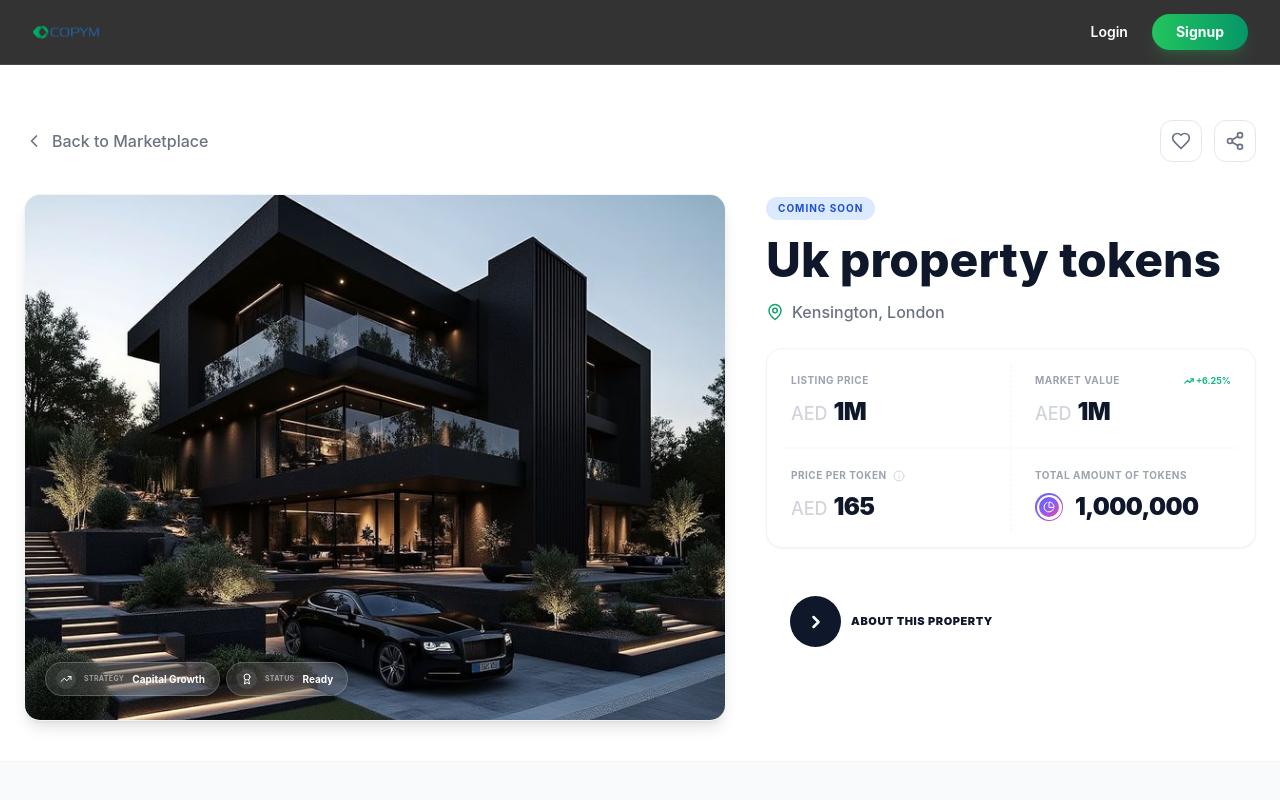
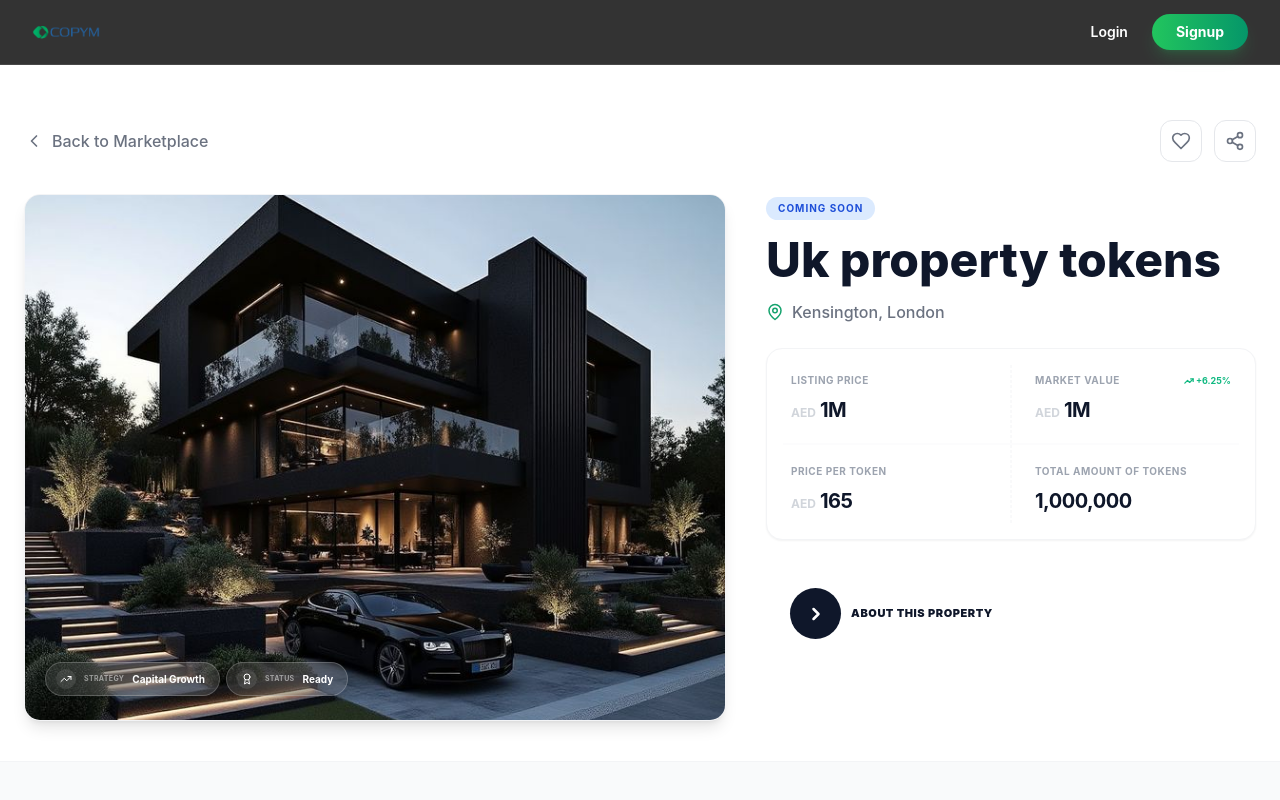
Before and after one commit to httpsnada11/launchpad, a React (Vite) app: page /property/1 in a window 1280 px wide. Shown: the top 800 px of the page. Built offline with nearby package versions, Linux system fonts and the light colour scheme.

Commit message:
updated with payment plan and expected process -offplan ui

```diff
--- a/src/pages/PropertyDetailPage/PropertyDetailPage.jsx
+++ b/src/pages/PropertyDetailPage/PropertyDetailPage.jsx
@@ -599,9 +599,9 @@ export default function PropertyDetailPage() {
                                             {/* Top Left: Listing Price */}
                                             <div className="pr-4">
                                                 <p className="text-gray-400 text-[10px] font-bold uppercase tracking-wider mb-2">Listing price</p>
-                                                <div className="flex items-baseline gap-1.5">
-                                                    <span className="text-gray-300 text-lg font-medium">AED</span>
-                                                    <span className="text-[#0F172A] text-2xl font-black tracking-tight">{property.assetPrice.replace('AED ', '')}</span>
+                                                <div className="flex items-baseline gap-1">
+                                                    <span className="text-gray-300 text-xs font-bold">AED</span>
+                                                    <span className="text-[#0F172A] text-xl font-bold tracking-tight">{property.assetPrice.replace('AED ', '')}</span>
                                                 </div>
                                             </div>
 
@@ -614,9 +614,9 @@ export default function PropertyDetailPage() {
                                                         <span>+6.25%</span>
                                                     </div>
                                                 </div>
-                                                <div className="flex items-baseline gap-1.5">
-                                                    <span className="text-gray-300 text-lg font-medium">AED</span>
-                                                    <span className="text-[#0F172A] text-2xl font-black tracking-tight">{(property.financials?.marketValue || property.assetPrice).replace('AED ', '')}</span>
+                                                <div className="flex items-baseline gap-1">
+                                                    <span className="text-gray-300 text-xs font-bold">AED</span>
+                                                    <span className="text-[#0F172A] text-xl font-bold tracking-tight">{(property.financials?.marketValue || property.assetPrice).replace('AED ', '')}</span>
                                                 </div>
                                             </div>
 
@@ -624,26 +624,18 @@ export default function PropertyDetailPage() {
                                             <div className="pr-4">
                                                 <div className="flex items-center gap-1.5 mb-2">
                                                     <p className="text-gray-400 text-[10px] font-bold uppercase tracking-wider">Price per token</p>
-                                                    <Info size={12} className="text-gray-300" />
                                                 </div>
-                                                <div className="flex items-baseline gap-1.5">
-                                                    <span className="text-gray-300 text-lg font-medium">AED</span>
-                                                    <span className="text-[#0F172A] text-2xl font-black tracking-tight">{property.tokenPriceAED.replace(' AED', '')}</span>
+                                                <div className="flex items-baseline gap-1">
+                                                    <span className="text-gray-300 text-xs font-bold">AED</span>
+                                                    <span className="text-[#0F172A] text-xl font-bold tracking-tight">{property.tokenPriceAED.replace(' AED', '')}</span>
                                                 </div>
                                             </div>
 
                                             {/* Bottom Right: Total Tokens */}
                                             <div className="pl-6">
                                                 <p className="text-gray-400 text-[10px] font-bold uppercase tracking-wider mb-2">Total amount of tokens</p>
-                                                <div className="flex items-center gap-3">
-                                                    <div className="w-7 h-7 rounded-full bg-gradient-to-br from-[#6366F1] via-[#8B5CF6] to-[#EC4899] p-[1.5px] flex items-center justify-center">
-                                                        <div className="w-full h-full rounded-full bg-white flex items-center justify-center">
-                                                            <div className="w-[80%] h-[80%] rounded-full bg-gradient-to-br from-[#6366F1] via-[#8B5CF6] to-[#EC4899] flex items-center justify-center">
-                                                                <PieChart size={12} className="text-white" />
-                                                            </div>
-                                                        </div>
-                                                    </div>
-                                                    <span className="text-[#0F172A] text-2xl font-black tracking-tight">{property.totalTokens.toLocaleString()}</span>
+                                                <div className="flex items-center gap-2">
+                                                    <span className="text-[#0F172A] text-xl font-bold tracking-tight">{property.totalTokens.toLocaleString()}</span>
                                                 </div>
                                             </div>
                                         </div>
@@ -729,11 +721,6 @@ export default function PropertyDetailPage() {
                     <div className="lg:col-span-1 space-y-6 pt-6 pb-6 pl-4 pr-12">
                         <div className="sticky top-24 space-y-8">
                             <InvestmentCard property={property} />
-
-                            <div className="pt-4">
-                                <h3 className="text-lg font-bold text-gray-900 mb-6 uppercase tracking-wider pl-2 border-l-4 border-[#0F172A]">Tokenization Details</h3>
-                                <TokenDetails property={property} />
-                            </div>
                         </div>
                     </div>
                 </div>
```
